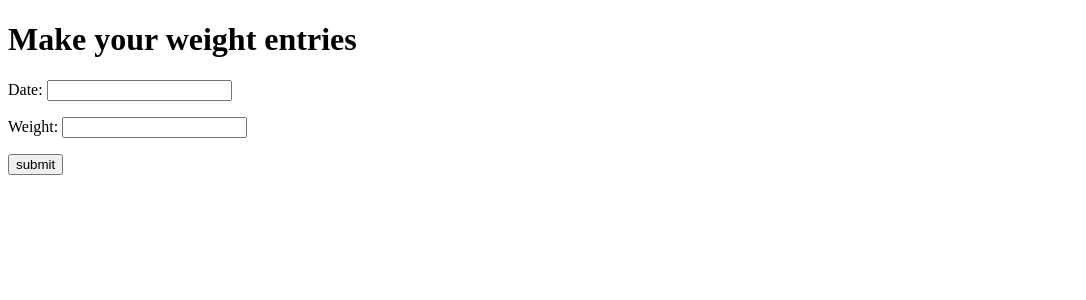
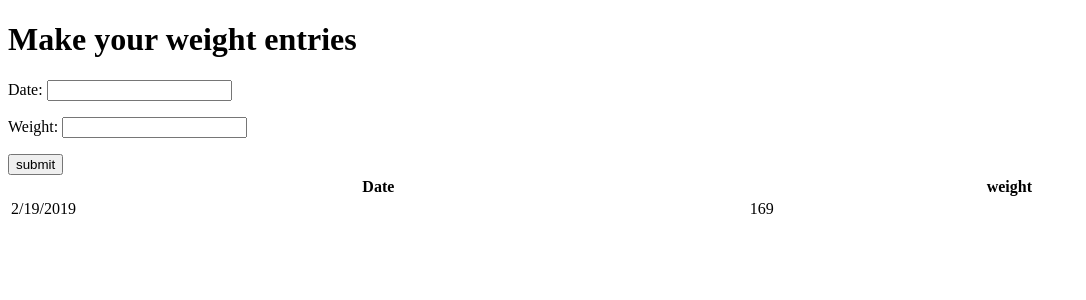
Before and after one commit to logunlaja26/weightTrackerApplication, a Django app: page /weightdata/ in a window 1280 px wide. Shown: the top 300 px of the page, without its empty margins (0-1086 px from the left). Run offline with Django 3.2, Linux system fonts and the light colour scheme.

Commit message:
weight data table addition

```diff
--- a/static/css/mystyle.css
+++ b/static/css/mystyle.css
@@ -2,3 +2,7 @@
   color: red;
   text-align: center;
 }
+
+table, th, td {
+  border: 1px solid black;
+}
--- a/templates/weightApp/weightdata.html
+++ b/templates/weightApp/weightdata.html
@@ -11,8 +11,17 @@
         {{form.as_p}}
         <input type="submit" name="" value="submit">
       </form>
-
     </div>
+    <table style="width:100%">
+      <tr>
+        <th>Date</th>
+        <th>weight</th>
+      </tr>
+      <tr>
+        <td>2/19/2019</td>
+        <td>169</td>
+      </tr>
+    </table>
 
   </body>
 </html>
```
Also changed, not shown: static/images/boxing.jpg.
